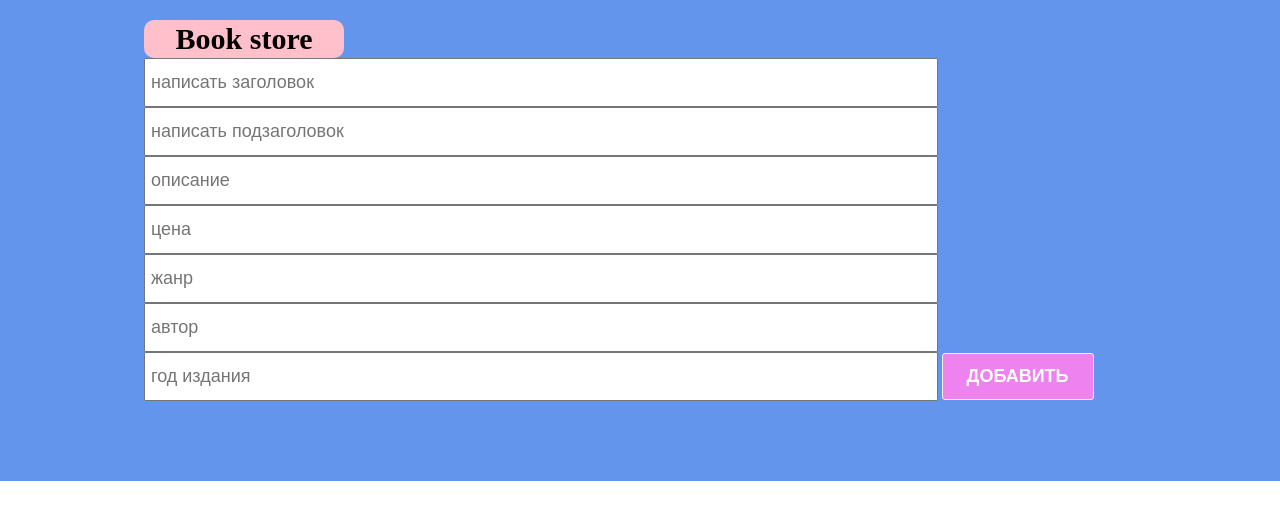
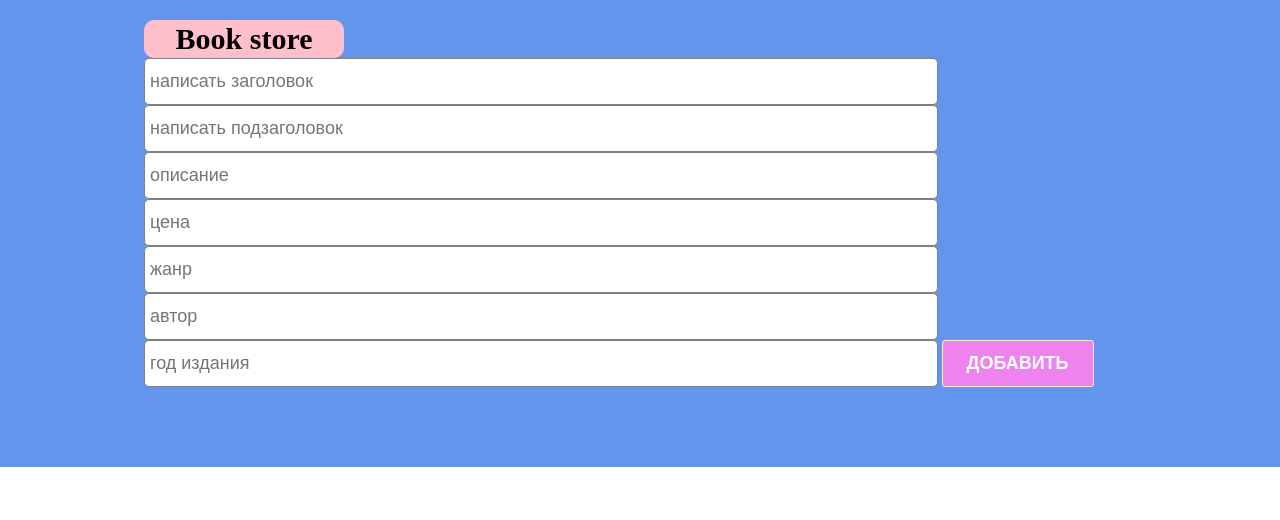
Before and after one commit to Ainur-Dzholdosheva/bookstore, a Django app: page / in a window 1280 px wide. Shown: the top 520 px of the page. Run offline with Django 3.2, Linux system fonts and the light colour scheme; data that the repository does not hold is empty.

Commit message:
changed inputs border-radius

```diff
--- a/main/static/styles/book.css
+++ b/main/static/styles/book.css
@@ -15,10 +15,20 @@ section{
 .create_container{
     width: 80%;
 }
+.headline{
+    font-size: 30px;
+    border: 2px solid pink;
+    width: 200px;
+    text-align: center;
+    border-radius: 10px;
+    background-color: pink;
+}
 .create_input{
     padding: 12px 5px;
     font-size: 18px;
     width: 80%;
+    border: 1px solid grey;
+    border-radius: 5px;
 }
 .create_button{
     padding: 12px 24px;
@@ -96,11 +106,3 @@ section{
     margin: 0 5px;
     cursor: pointer;
 }
-.headline{
-    font-size: 30px;
-    border: 2px solid pink;
-    width: 200px;
-    text-align: center;
-    border-radius: 10px;
-    background-color: pink;
-}
```
